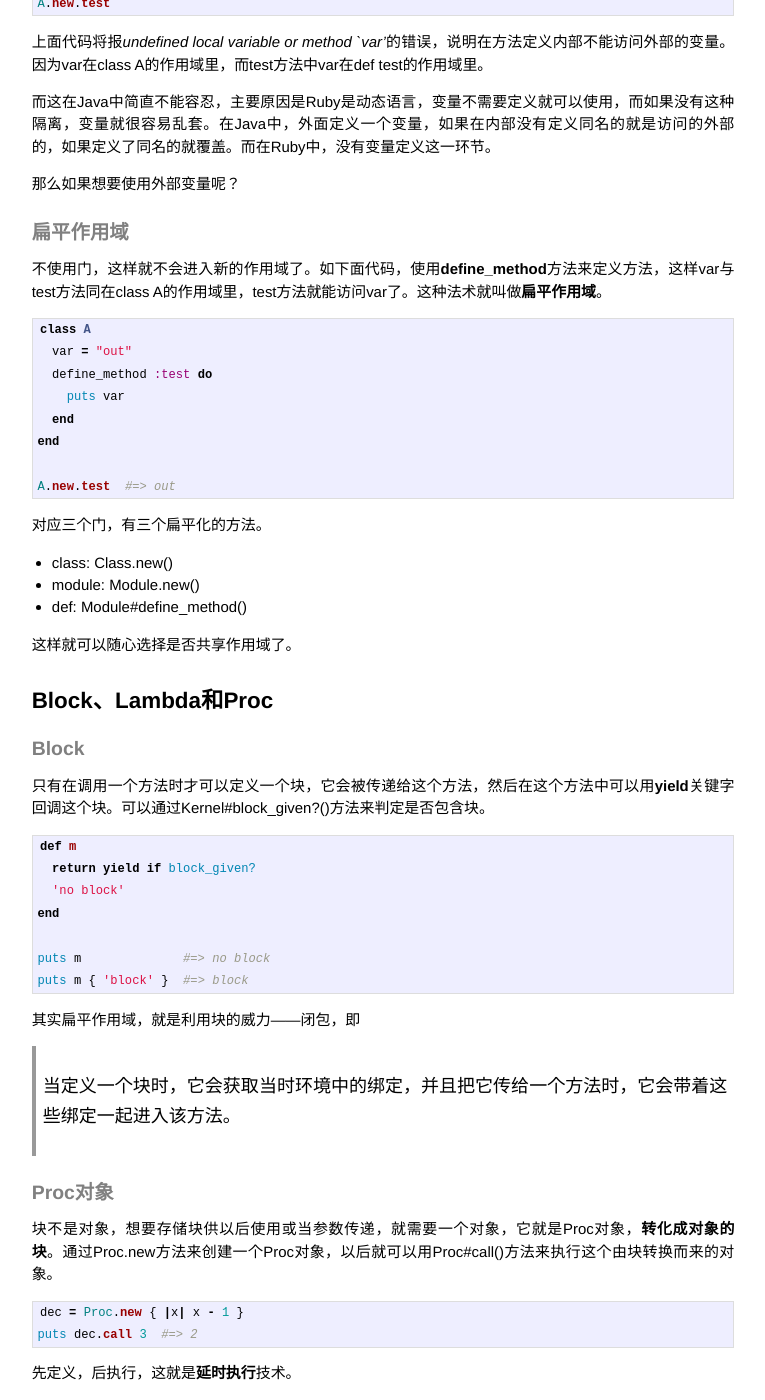
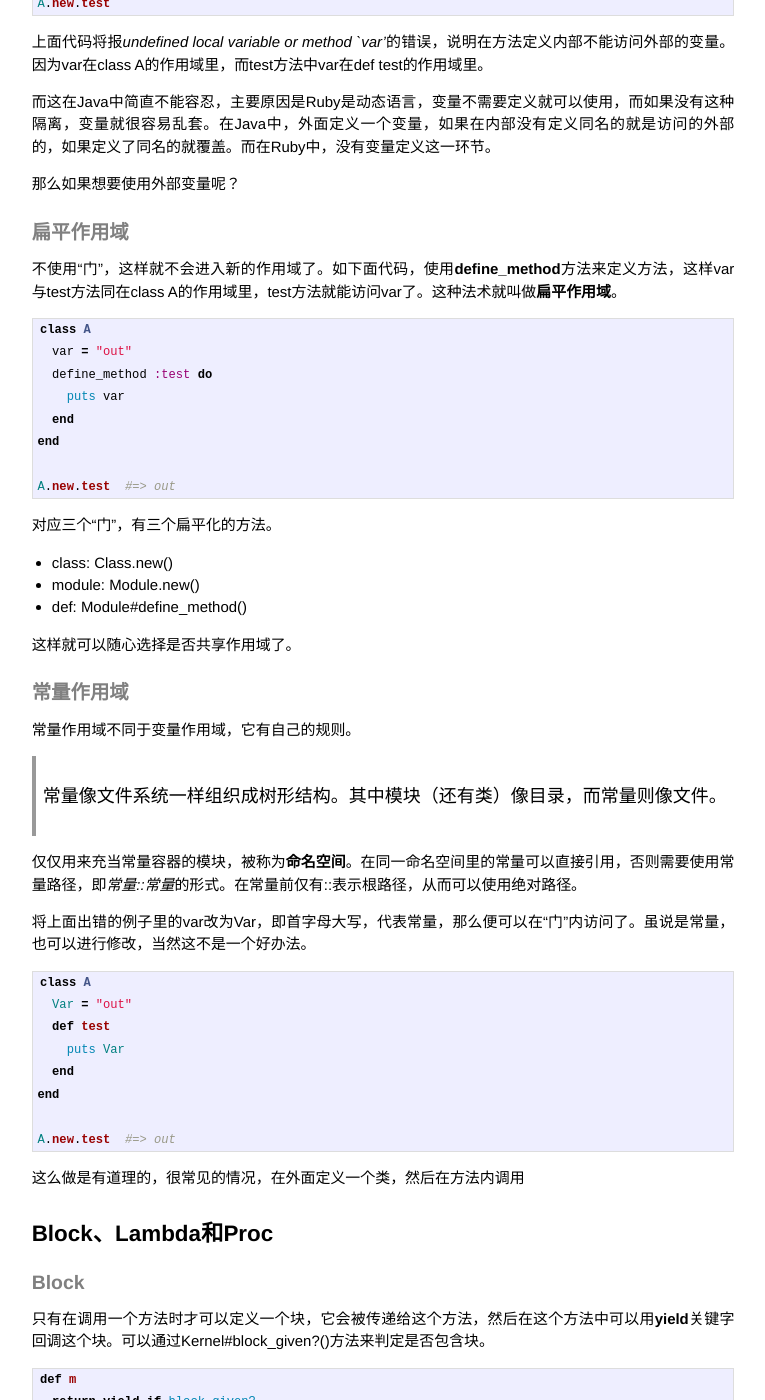
Before and after one commit to hulkfu/hulkfoo.github.io, a Jekyll site: the page built from _posts/2014-02-18-metaprogramming-ruby.md, in a window 1280 px wide and 1400 px high, scrolled down 787 px. Shown: the whole window, without its empty margins (257-1022 px from the left). Built offline with Jekyll 4.4.1, drawn with Linux system fonts in a browser that asks for light colours; Markdown is read by kramdown in place of the engine named in the settings; comment, search, counter and statistics services are not loaded.

Commit message:
add const scope.

````diff
--- a/_posts/2014-02-18-metaprogramming-ruby.md
+++ b/_posts/2014-02-18-metaprogramming-ruby.md
@@ -37,7 +37,7 @@ A.new.test
 那么如果想要使用外部变量呢？
 
 ## 扁平作用域
-不使用门，这样就不会进入新的作用域了。如下面代码，使用**define_method**方法来定义方法，这样var与test方法同在class A的作用域里，test方法就能访问var了。这种法术就叫做**扁平作用域**。
+不使用“门”，这样就不会进入新的作用域了。如下面代码，使用**define_method**方法来定义方法，这样var与test方法同在class A的作用域里，test方法就能访问var了。这种法术就叫做**扁平作用域**。
 
 ```ruby
 class A
@@ -49,13 +49,33 @@ end
 
 A.new.test  #=> out
 ```
-对应三个门，有三个扁平化的方法。
+对应三个“门”，有三个扁平化的方法。
 
 * class: Class.new()
 * module: Module.new()
 * def: Module#define_method()
 
 这样就可以随心选择是否共享作用域了。
+
+## 常量作用域
+常量作用域不同于变量作用域，它有自己的规则。
+> 常量像文件系统一样组织成树形结构。其中模块（还有类）像目录，而常量则像文件。
+
+仅仅用来充当常量容器的模块，被称为**命名空间**。在同一命名空间里的常量可以直接引用，否则需要使用常量路径，即*常量::常量*的形式。在常量前仅有::表示根路径，从而可以使用绝对路径。
+
+将上面出错的例子里的var改为Var，即首字母大写，代表常量，那么便可以在“门”内访问了。虽说是常量，也可以进行修改，当然这不是一个好办法。
+
+```ruby
+class A
+  Var = "out"
+  def test
+    puts Var
+  end
+end
+
+A.new.test  #=> out
+```
+这么做是有道理的，很常见的情况，在外面定义一个类，然后在方法内调用
 
 # Block、Lambda和Proc
 
````
